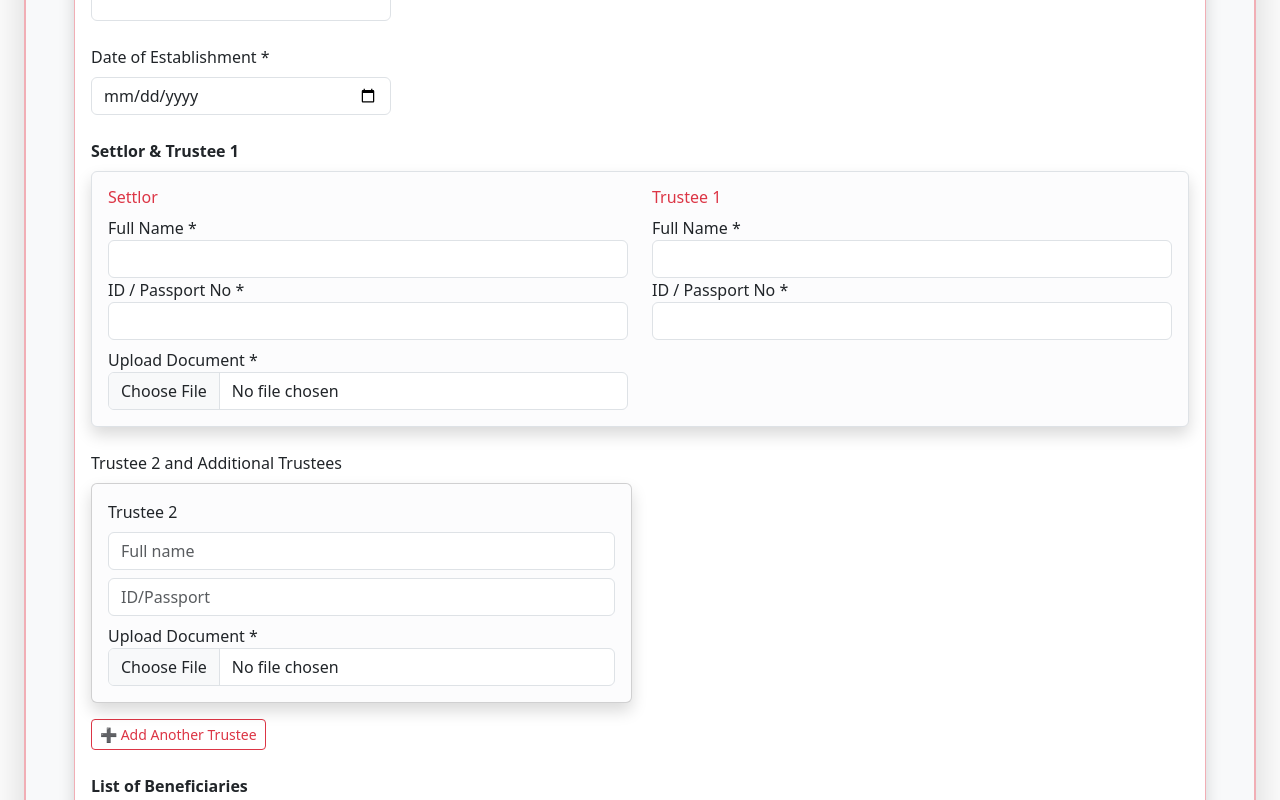
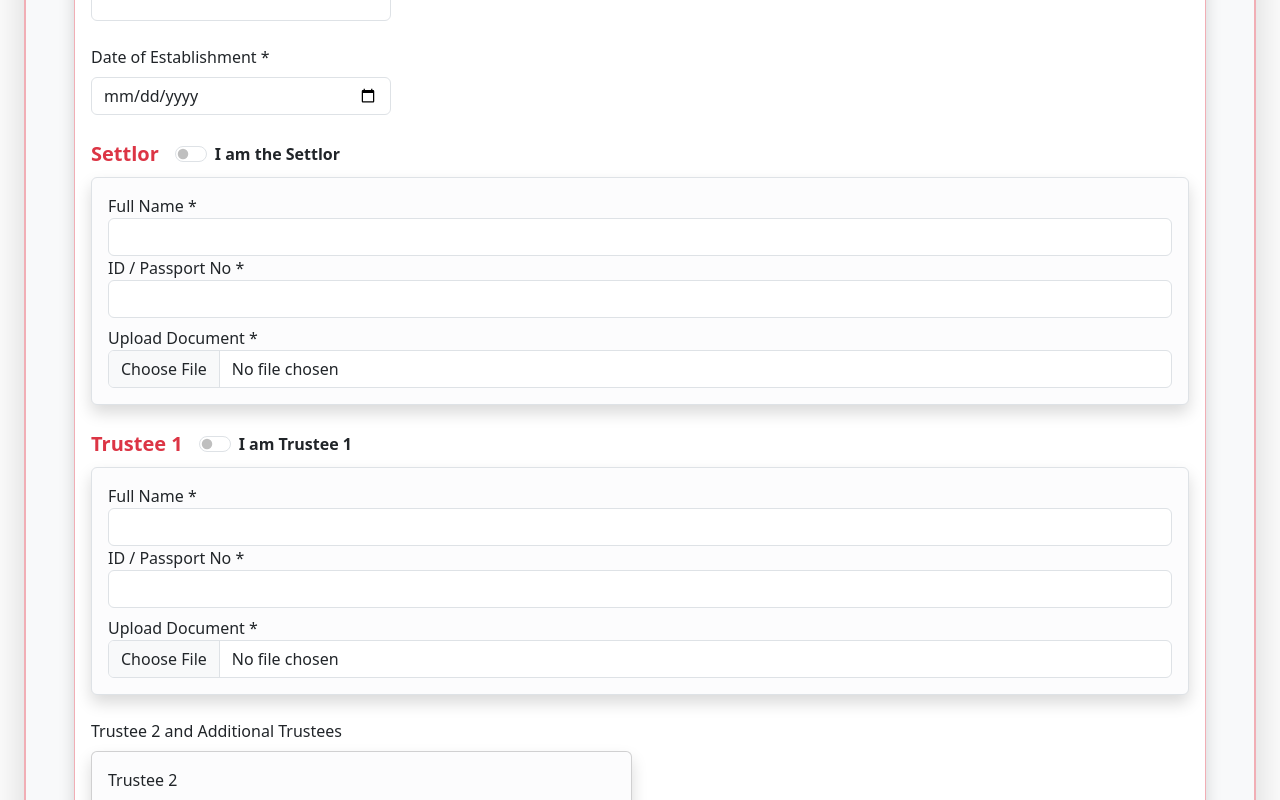
Before and after one commit to WhitelightningDev/hongkongtrust, an Angular app: page /homepage in a window 1280 px wide. Shown: the part 560-1360 px from the top of the page. Built offline with nearby package versions, Linux system fonts and the light colour scheme.

Commit message:
`Added validation messages and conditional form fields for settlor and trustee information`

```diff
--- a/src/app/pages/homepage/homepage.html
+++ b/src/app/pages/homepage/homepage.html
@@ -23,11 +23,17 @@
         <label class="form-label fw-semibold">Full Names and Surname *</label>
         <input formControlName="fullName" type="text" class="form-control form-control-lg border-secondary-subtle"
                placeholder="Full name" />
+        <div class="text-danger mt-1 fst-italic" *ngIf="trustForm.get('fullName')?.invalid && trustForm.get('fullName')?.touched">
+          Please enter your full name.
+        </div>
       </div>
       <div class="col-12 col-md-6">
         <label class="form-label fw-semibold">Passport or ID Number *</label>
         <input formControlName="idNumber" type="text" class="form-control form-control-lg border-secondary-subtle"
                placeholder="Document number" />
+        <div class="text-danger mt-1 fst-italic" *ngIf="trustForm.get('idNumber')?.invalid && trustForm.get('idNumber')?.touched">
+          Please enter your ID or passport number.
+        </div>
       </div>
     </div>
   </div>
@@ -39,11 +45,17 @@
         <label class="form-label fw-semibold">Email *</label>
         <input formControlName="email" type="email" class="form-control form-control-lg border-secondary-subtle"
                placeholder="you@example.com" />
+        <div class="text-danger mt-1 fst-italic" *ngIf="trustForm.get('email')?.invalid && trustForm.get('email')?.touched">
+          Please enter a valid email.
+        </div>
       </div>
       <div class="col-12 col-md-6">
         <label class="form-label fw-semibold">Phone Number *</label>
         <input formControlName="phoneNumber" type="text" class="form-control form-control-lg border-secondary-subtle"
                placeholder="+27..." />
+        <div class="text-danger mt-1 fst-italic" *ngIf="trustForm.get('phoneNumber')?.invalid && trustForm.get('phoneNumber')?.touched">
+          Please enter your phone number.
+        </div>
       </div>
     </div>
   </div>
@@ -70,6 +82,9 @@
             </label>
           </div>
         </div>
+        <div class="text-danger mt-1 fst-italic" *ngIf="trustForm.get('trustEmail')?.invalid && trustForm.get('trustEmail')?.touched">
+          Please enter a valid trust email.
+        </div>
       </div>
 
       <!-- Trust Name -->
@@ -81,6 +96,9 @@
             <em>The </em><span class="fw-normal">{{ trustForm.get('trustName')?.value }}</span><em> Hong Kong Foreign Trust</em>
           </div>
         </div>
+        <div class="text-danger mt-1 fst-italic" *ngIf="trustForm.get('trustName')?.invalid && trustForm.get('trustName')?.touched">
+          Please enter a trust name.
+        </div>
       </div>
 
       <!-- Establishment Date -->
@@ -88,38 +106,95 @@
         <label class="form-label">Date of Establishment *</label>
         <div class="d-flex flex-column flex-md-row align-items-start align-items-md-center gap-3">
           <input formControlName="establishmentDate" type="date" class="form-control w-100 w-md-auto"
-                 [min]="minDate" style="max-width: 300px;" />
+       style="max-width: 300px;" />
           <div *ngIf="trustForm.get('establishmentDate')?.value" class="text-muted">
             <em>{{ trustForm.get('establishmentDate')?.value | date: 'd MMMM yyyy' }}</em>
           </div>
         </div>
+        <div class="text-danger mt-1 fst-italic" *ngIf="trustForm.get('establishmentDate')?.invalid && trustForm.get('establishmentDate')?.touched">
+          Please select a date of establishment.
+        </div>
       </div>
 
-      <!-- Settlor & Trustee 1 -->
-      <div class="mb-4">
-        <label class="form-label fw-semibold">Settlor & Trustee 1</label>
+      <!-- Settlor -->
+      <div class="mb-4" formGroupName="settlor">
+        <label class="form-label fw-semibold d-flex align-items-center gap-3">
+          <span class="text-danger fs-5">Settlor</span>
+          <div class="form-check form-switch mb-0">
+            <input
+              type="checkbox"
+              id="isSettlorCheckbox"
+              class="form-check-input"
+              [checked]="trustForm.get('isSettlor')?.value"
+              (change)="onSettlorCheckboxChange($event)" />
+            <label for="isSettlorCheckbox" class="form-check-label">I am the Settlor</label>
+          </div>
+        </label>
+
         <div class="card border shadow bg-light-subtle p-3">
-          <div class="row g-4">
-            <div class="col-12 col-md-6">
-              <h6 class="text-danger">Settlor</h6>
           <label>Full Name *</label>
-              <input type="text" [value]="trustForm.get('fullName')?.value" class="form-control"  />
+          <input
+            type="text"
+            formControlName="name"
+            [readonly]="trustForm.get('isSettlor')?.value"
+            class="form-control" />
+          <div class="text-danger mt-1 fst-italic" *ngIf="trustForm.get('settlor.name')?.invalid && trustForm.get('settlor.name')?.touched">
+            Settlor name is required.
+          </div>
+
           <label>ID / Passport No *</label>
-              <input type="text" [value]="trustForm.get('idNumber')?.value" class="form-control mb-2"  />
+          <input
+            type="text"
+            formControlName="id"
+            [readonly]="trustForm.get('isSettlor')?.value"
+            class="form-control mb-2" />
+          <div class="text-danger mt-1 fst-italic" *ngIf="trustForm.get('settlor.id')?.invalid && trustForm.get('settlor.id')?.touched">
+            Settlor ID/Passport is required.
+          </div>
+
           <label>Upload Document *</label>
           <input type="file" class="form-control" (change)="onFileUpload('settlor', $event)" />
         </div>
+      </div>
 
-            <div class="col-12 col-md-6">
-              <h6 class="text-danger">Trustee 1</h6>
-              <div [formGroup]="firstTrustee">
+      <!-- Trustee 1 -->
+      <div class="mb-4">
+        <label class="form-label fw-semibold d-flex align-items-center gap-3">
+          <span class="text-danger fs-5">Trustee 1</span>
+          <div class="form-check form-switch mb-0">
+            <input
+              type="checkbox"
+              id="isTrusteeCheckbox"
+              class="form-check-input"
+              [checked]="trustForm.get('isTrustee')?.value"
+              (change)="onTrusteeCheckboxChange($event)" />
+            <label for="isTrusteeCheckbox" class="form-check-label">I am Trustee 1</label>
+          </div>
+        </label>
+
+        <div [formGroup]="firstTrustee" class="card border shadow bg-light-subtle p-3">
           <label>Full Name *</label>
-                <input type="text" formControlName="name" class="form-control"  />
+          <input
+            type="text"
+            formControlName="name"
+            [readonly]="trustForm.get('isTrustee')?.value"
+            class="form-control" />
+          <div class="text-danger mt-1 fst-italic" *ngIf="firstTrustee.get('name')?.invalid && firstTrustee.get('name')?.touched">
+            Trustee 1 name is required.
+          </div>
+
           <label>ID / Passport No *</label>
-              <input type="text" [value]="trustForm.get('idNumber')?.value" class="form-control mb-2"  />
+          <input
+            type="text"
+            formControlName="id"
+            [readonly]="trustForm.get('isTrustee')?.value"
+            class="form-control mb-2" />
+          <div class="text-danger mt-1 fst-italic" *ngIf="firstTrustee.get('id')?.invalid && firstTrustee.get('id')?.touched">
+            Trustee 1 ID/Passport is required.
           </div>
-            </div>
-          </div>
+
+          <label>Upload Document *</label>
+          <input type="file" class="form-control" (change)="onFileUpload('trustee1', $event)" />
         </div>
       </div>
 
@@ -191,7 +266,7 @@
       <label class="form-check-label" for="bullionNo">No</label>
     </div>
 
-    <!-- Conditionally show member number input if isBullionMember is true -->
+    <!-- Member Number Input -->
     <div class="mt-3" *ngIf="trustForm.get('isBullionMember')?.value">
       <label for="memberNumber" class="form-label fw-semibold">Enter your Bullion Member Number *</label>
       <input
@@ -199,10 +274,38 @@
         id="memberNumber"
         class="form-control form-control-lg border-secondary-subtle"
         formControlName="memberNumber"
-        placeholder="e.g. BB000055"
+        placeholder="e.g. CBXXXXX"
       />
       <div class="text-danger mt-1 fst-italic" *ngIf="trustForm.get('memberNumber')?.invalid && trustForm.get('memberNumber')?.touched">
-        Please enter a valid member number (e.g. BB000055).
+        Please enter a valid member number (e.g. CBXXXXX).
+      </div>
+    </div>
+
+    <!-- Referrer Checkbox -->
+    <div class="form-check mt-4">
+      <input
+        type="checkbox"
+        id="wasReferred"
+        class="form-check-input"
+        formControlName="wasReferredByMember"
+      />
+      <label class="form-check-label" for="wasReferred">
+        Were you referred by a Bullion Member?
+      </label>
+    </div>
+
+    <!-- Referrer Number Input -->
+    <div class="mt-3" *ngIf="trustForm.get('wasReferredByMember')?.value">
+      <label for="referrerNumber" class="form-label fw-semibold">Enter the Referrer’s Member Number</label>
+      <input
+        type="text"
+        id="referrerNumber"
+        class="form-control form-control-lg border-secondary-subtle"
+        formControlName="referrerNumber"
+        placeholder="e.g. CBXXXXX"
+      />
+      <div class="text-danger mt-1 fst-italic" *ngIf="trustForm.get('referrerNumber')?.invalid && trustForm.get('referrerNumber')?.touched">
+        Please enter a valid referrer number (e.g. BB000077).
       </div>
     </div>
   </div>
@@ -219,8 +322,9 @@
 
   <!-- Submit Button -->
   <div class="d-grid">
-    <button type="submit" class="btn btn-danger btn-lg" [disabled]="trustForm.invalid || loading">
+   <button type="submit" class="btn btn-danger btn-lg">
   📤 Submit Trust Application
 </button>
+
   </div>
 </form>
--- a/src/app/pages/homepage/homepage.ts
+++ b/src/app/pages/homepage/homepage.ts
@@ -25,8 +25,8 @@ export class Homepage implements OnInit, AfterViewInit {
       email: ['', [Validators.required, Validators.email]],
       fullName: ['', Validators.required],
       idNumber: ['', Validators.required],
-      isSettlor: [true],
-      isTrustee: [false],
+      isSettlor: [false],   // default unchecked
+      isTrustee: [false],   // default unchecked
       trustEmail: ['', [Validators.email]],
       phoneNumber: ['', Validators.required],
       trustName: ['', Validators.required],
@@ -35,6 +35,8 @@ export class Homepage implements OnInit, AfterViewInit {
       beneficiaries: [''],
       isBullionMember: [false],
       memberNumber: [''],
+      wasReferredByMember: [false],
+      referrerNumber: [''],
 
       settlor: this.fb.group({
         name: ['', Validators.required],
@@ -47,24 +49,7 @@ export class Homepage implements OnInit, AfterViewInit {
       ])
     });
 
-    this.trustForm.get('fullName')!.valueChanges.subscribe(name => {
-      const settlorName = this.trustForm.get('settlor.name')!;
-      if (!settlorName.value) settlorName.setValue(name, { emitEvent: false });
-
-      const trusteeName = this.trustees.at(0).get('name')!;
-      if (!trusteeName.value) trusteeName.setValue(name, { emitEvent: false });
-
-      this.trustForm.get('altSettlorName')!.setValue(name, { emitEvent: false });
-    });
-
-    this.trustForm.get('idNumber')!.valueChanges.subscribe(id => {
-      const settlorId = this.trustForm.get('settlor.id')!;
-      if (!settlorId.value) settlorId.setValue(id, { emitEvent: false });
-
-      const trusteeId = this.trustees.at(0).get('id')!;
-      if (!trusteeId.value) trusteeId.setValue(id, { emitEvent: false });
-    });
-
+    // Validators for bullion member number
     this.trustForm.get('isBullionMember')!.valueChanges.subscribe((isMember: boolean) => {
       const memberNumber = this.trustForm.get('memberNumber')!;
       if (isMember) {
@@ -74,12 +59,29 @@ export class Homepage implements OnInit, AfterViewInit {
         ]);
       } else {
         memberNumber.clearValidators();
+        memberNumber.setValue('');
       }
       memberNumber.updateValueAndValidity();
+    });
+
+    // Validators for referrer number
+    this.trustForm.get('wasReferredByMember')!.valueChanges.subscribe((wasReferred: boolean) => {
+      const referrerControl = this.trustForm.get('referrerNumber')!;
+      if (wasReferred) {
+        referrerControl.setValidators([
+          Validators.required,
+          Validators.pattern(/^BB\d{6}$/i)
+        ]);
+      } else {
+        referrerControl.clearValidators();
+        referrerControl.setValue('');
+      }
+      referrerControl.updateValueAndValidity();
     });
   }
 
   ngOnInit(): void {
+    // Sync trustEmail if "use my email" is checked
     this.trustForm.get('email')?.valueChanges.subscribe(email => {
       if (this.useUserEmailForTrustEmail) {
         this.trustForm.get('trustEmail')?.setValue(email);
@@ -88,43 +90,46 @@ export class Homepage implements OnInit, AfterViewInit {
   }
 
   ngAfterViewInit(): void {
-  // Workaround for browser autofill after Angular's view initialization
+    // Autofill settlor and trustee names and IDs after view init (handle autofill/browser quirks)
     setTimeout(() => {
       const fullName = this.trustForm.get('fullName')?.value;
       const idNumber = this.trustForm.get('idNumber')?.value;
 
-    // Autofill Settlor and Trustee 1 Full Name
       if (fullName?.trim()) {
+        if (!this.trustForm.get('isSettlor')?.value) {
           const settlorNameControl = this.trustForm.get('settlor.name');
-      const trusteeNameControl = this.trustees.at(0)?.get('name');
-
           if (settlorNameControl && !settlorNameControl.value?.trim()) {
             settlorNameControl.setValue(fullName, { emitEvent: false });
           }
+        }
 
+        if (!this.trustForm.get('isTrustee')?.value) {
+          const trusteeNameControl = this.trustees.at(0)?.get('name');
           if (trusteeNameControl && !trusteeNameControl.value?.trim()) {
             trusteeNameControl.setValue(fullName, { emitEvent: false });
+          }
         }
 
         this.trustForm.get('altSettlorName')?.setValue(fullName, { emitEvent: false });
       }
 
-    // Autofill Settlor and Trustee 1 ID
       if (idNumber?.trim()) {
+        if (!this.trustForm.get('isSettlor')?.value) {
           const settlorIdControl = this.trustForm.get('settlor.id');
-      const trusteeIdControl = this.trustees.at(0)?.get('id');
-
           if (settlorIdControl && !settlorIdControl.value?.trim()) {
             settlorIdControl.setValue(idNumber, { emitEvent: false });
           }
+        }
 
+        if (!this.trustForm.get('isTrustee')?.value) {
+          const trusteeIdControl = this.trustees.at(0)?.get('id');
           if (trusteeIdControl && !trusteeIdControl.value?.trim()) {
             trusteeIdControl.setValue(idNumber, { emitEvent: false });
           }
         }
-  }, 500); // Adjust delay if needed for autofill timing
       }
-
+    }, 100); // delay for autofill fix
+  }
 
   get trustees(): FormArray {
     return this.trustForm.get('trustees') as FormArray;
@@ -158,12 +163,6 @@ export class Homepage implements OnInit, AfterViewInit {
     }
   }
 
-  onFileChange(event: any): void {
-    if (event.target.files && event.target.files.length > 0) {
-      this.uploadedFiles = Array.from(event.target.files);
-    }
-  }
-
   toggleUseUserEmailForTrustEmail(event: Event): void {
     this.useUserEmailForTrustEmail = (event.target as HTMLInputElement).checked;
 
@@ -177,10 +176,60 @@ export class Homepage implements OnInit, AfterViewInit {
     }
   }
 
+  onSettlorCheckboxChange(event: Event): void {
+    const checked = (event.target as HTMLInputElement).checked;
+    this.trustForm.patchValue({ isSettlor: checked });
+
+    const settlorNameControl = this.trustForm.get('settlor.name');
+    const settlorIdControl = this.trustForm.get('settlor.id');
+
+    if (checked) {
+      const fullName = this.trustForm.get('fullName')?.value || '';
+      const idNumber = this.trustForm.get('idNumber')?.value || '';
+
+      settlorNameControl?.setValue(fullName);
+      settlorIdControl?.setValue(idNumber);
+
+      settlorNameControl?.disable();
+      settlorIdControl?.disable();
+    } else {
+      settlorNameControl?.enable();
+      settlorIdControl?.enable();
+
+      settlorNameControl?.setValue('');
+      settlorIdControl?.setValue('');
+    }
+  }
+
+  onTrusteeCheckboxChange(event: Event): void {
+    const checked = (event.target as HTMLInputElement).checked;
+    this.trustForm.patchValue({ isTrustee: checked });
+
+    const trusteeNameControl = this.firstTrustee.get('name');
+    const trusteeIdControl = this.firstTrustee.get('id');
+
+    if (checked) {
+      const fullName = this.trustForm.get('fullName')?.value || '';
+      const idNumber = this.trustForm.get('idNumber')?.value || '';
+
+      trusteeNameControl?.setValue(fullName);
+      trusteeIdControl?.setValue(idNumber);
+
+      trusteeNameControl?.disable();
+      trusteeIdControl?.disable();
+    } else {
+      trusteeNameControl?.enable();
+      trusteeIdControl?.enable();
+
+      trusteeNameControl?.setValue('');
+      trusteeIdControl?.setValue('');
+    }
+  }
+
   onSubmit(): void {
     if (this.trustForm.invalid) {
-      this.trustForm.markAllAsTouched();
-      return;
+    this.trustForm.markAllAsTouched(); // show errors
+    return; // prevent submission
   }
 
     this.loading = true;
@@ -188,6 +237,7 @@ export class Homepage implements OnInit, AfterViewInit {
     const raw = this.trustForm.getRawValue();
     const formData = new FormData();
 
+    // Flattened fields
     formData.append('full_name', raw.fullName);
     formData.append('id_number', raw.idNumber);
     formData.append('email', raw.email);
@@ -198,10 +248,17 @@ export class Homepage implements OnInit, AfterViewInit {
     formData.append('beneficiaries', raw.beneficiaries || '');
     formData.append('is_bullion_member', raw.isBullionMember ? 'true' : 'false');
     formData.append('member_number', raw.memberNumber || '');
+    formData.append('was_referred_by_member', raw.wasReferredByMember ? 'true' : 'false');
+    formData.append('referrer_number', raw.referrerNumber || '');
 
-    formData.append('settlor', JSON.stringify(raw.settlor));
+    // Settlor fields
+    formData.append('settlor_name', raw.settlor.name);
+    formData.append('settlor_id', raw.settlor.id);
+
+    // Trustees as JSON array
     formData.append('trustees', JSON.stringify(raw.trustees));
 
+    // File uploads (mapped by role)
     Object.entries(this.fileMap).forEach(([role, file]) => {
       formData.append('documents', file, file.name);
     });
@@ -220,6 +277,9 @@ export class Homepage implements OnInit, AfterViewInit {
         }, 4000);
 
         this.trustForm.reset();
+        // reset files as well
+        this.fileMap = {};
+        this.uploadedFiles = [];
       },
       error: (err) => {
         this.loading = false;
```
Lines whose indentation alone changed are shown as unchanged.
